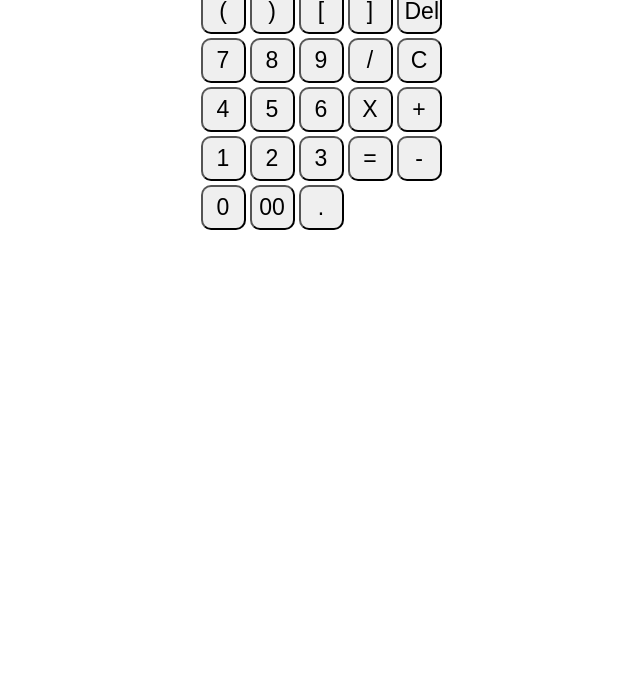
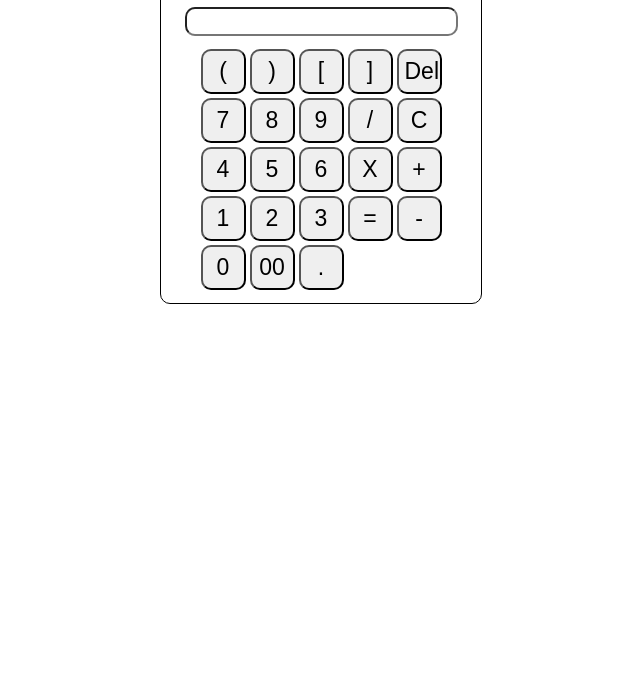
Before and after one commit to HackerSamael/Calculator, a plain HTML site: page index.html in a window 1280 px wide. Shown: the part 124-800 px from the top of the page, without its empty margins (319-959 px from the left). Drawn offline with Linux system fonts and the light colour scheme.

Commit message:
Added new Style to the calculator

```diff
--- a/style.css
+++ b/style.css
@@ -1,7 +1,7 @@
-.container{
+/* .container{
     text-align: center;
     margin-top: 23px;
-}
+} */
 table{
     margin: auto;
 }
@@ -9,6 +9,7 @@ table{
 input{
     font-size: 20px;
     border-radius: 10px;
+    margin-bottom: 10px;
 }
 
 button{
@@ -17,3 +18,27 @@ button{
     height: 45px;
     border-radius: 10px;
 }
+.container{
+
+
+    width: 300px;
+    text-align: center;
+    margin-top: 40px;
+    /* Added the border */
+    border: 1px solid black;
+    /* Added the padding */
+    padding: 10px;
+    /* Added the border-radius */
+    border-radius: 10px;
+    /* Bring div center */
+    margin-left: auto;
+    margin-right: auto;
+
+
+}
+@media screen and (max-width: 600px) {
+    .container{
+        max-width: 100%;
+    }
+
+}
```
